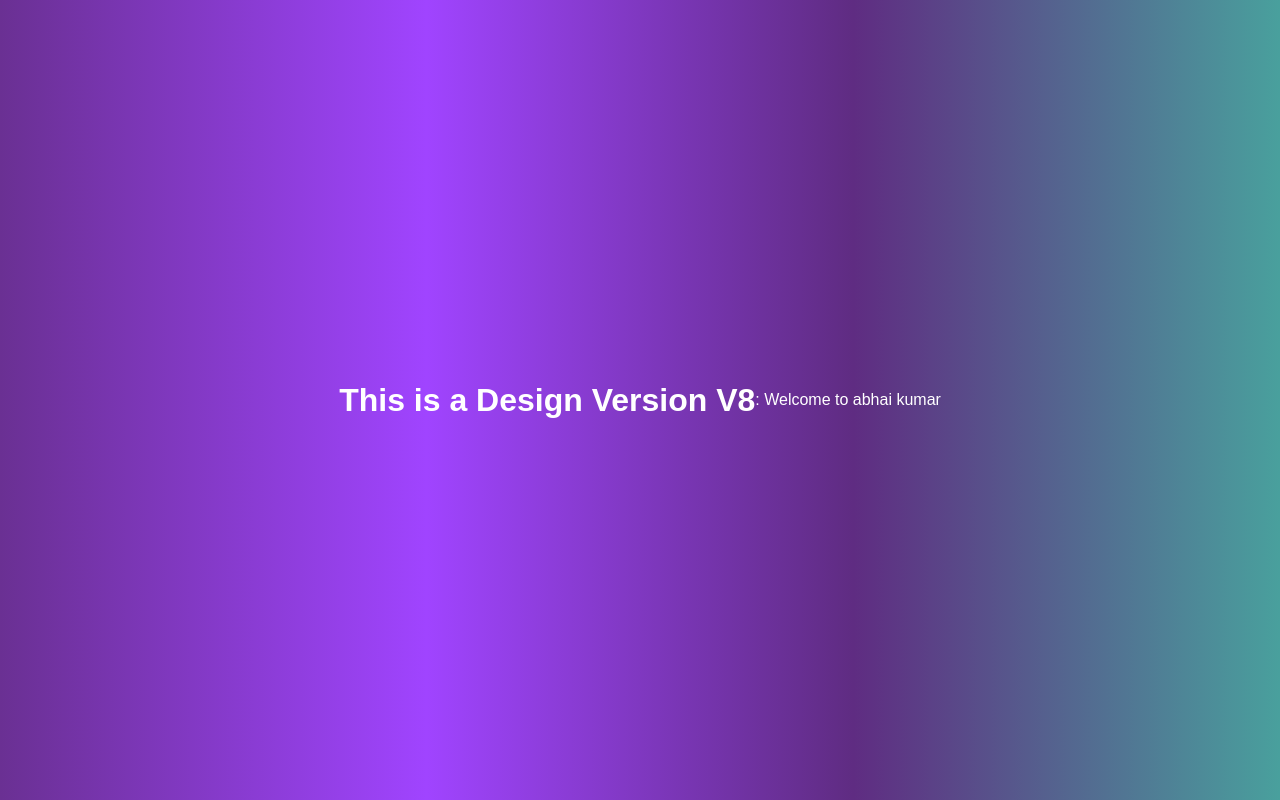
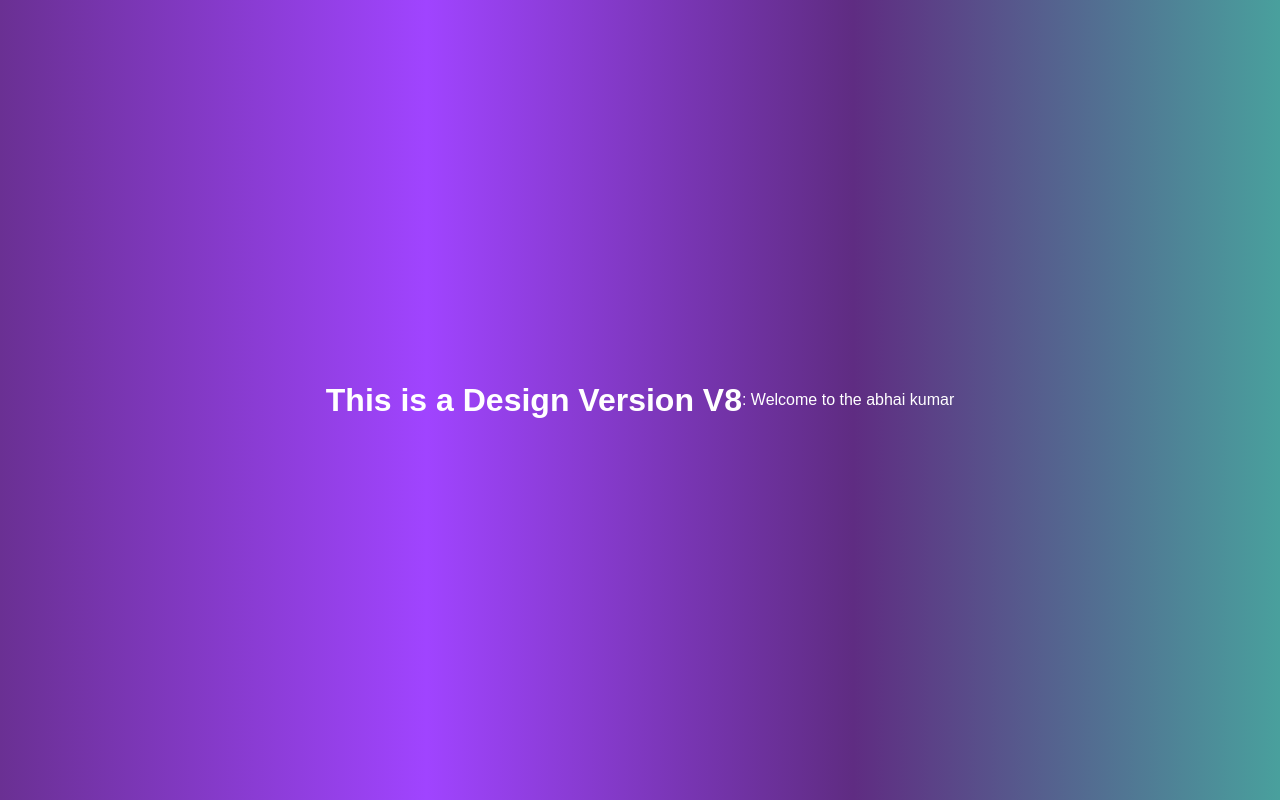
Before and after one commit to abhayiiita/abhai-git-repo, a plain HTML site: page index.html in a window 1280 px wide. Drawn offline with Linux system fonts and the light colour scheme.

Commit message:
change in index file

```diff
--- a/index.html
+++ b/index.html
@@ -11,7 +11,7 @@
 
 <body>
     <h1>This is a Design Version V8</h1>
-    <p>    : Welcome to abhai kumar</p>
+    <p>    : Welcome to the abhai kumar</p>
 </body>
 
 </html>
```
